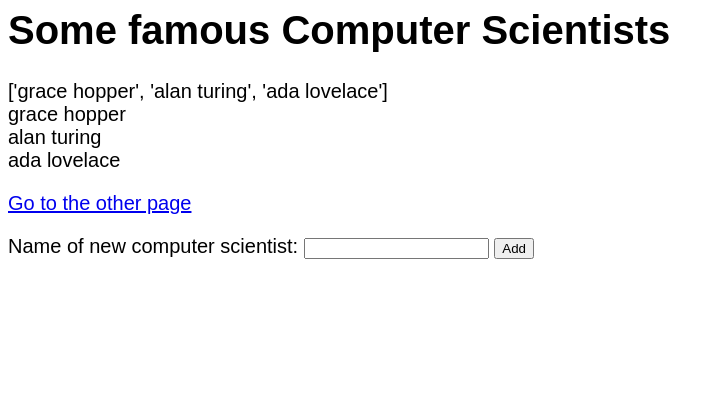
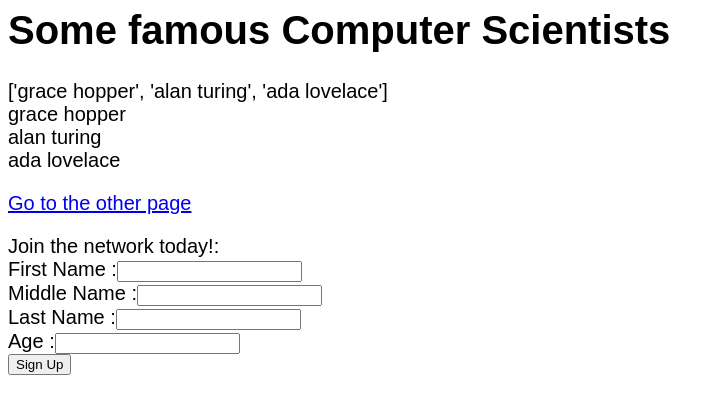
Before and after one commit to eakelly/social-network, a Flask app: page / in a window 1280 px wide. Shown: the top 414 px of the page, without its empty margins (0-724 px from the left). Run offline with Flask 2, Linux system fonts and the light colour scheme; data comes from the database, SQL or seed files in the repository; parts of the project's set-up code (start-up, migrations or seed data) failed here and were passed over.

Commit message:
First changes to signup page

```diff
--- a/webserver/templates/index.html
+++ b/webserver/templates/index.html
@@ -20,7 +20,12 @@
 <p><a href="another">Go to the other page</a></p>
 
 <form method="POST" action="/add">
-<p>Name of new computer scientist: <input type="text" name="name"> <input type="submit" value="Add"></p>
+  <p>Join the network today!:<br />
+    <label for="first_name">First Name :</label><input type="text" value="" name="first_name"><br />
+    <label for="middle_name">Middle Name :</label><input type="text" value="" name="middle_name"><br />
+    <label for="last_name">Last Name :</label><input type="text" name="last_name" value=""><br />
+    <label for="age">Age :</label><input type="text" name="age" value=""><br />
+    <input type="submit" value="Sign Up"></p>
 </form>
 
 </body>
```
